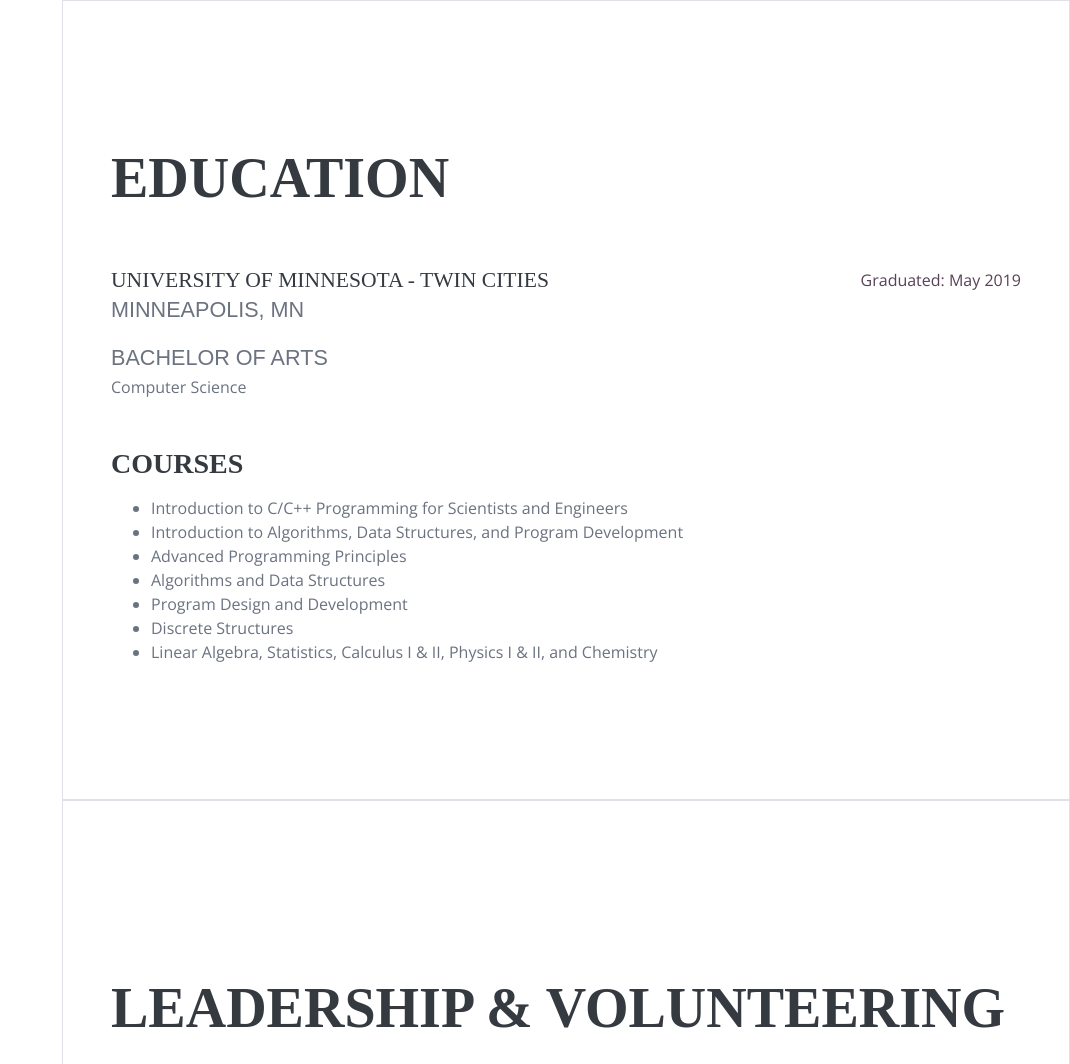
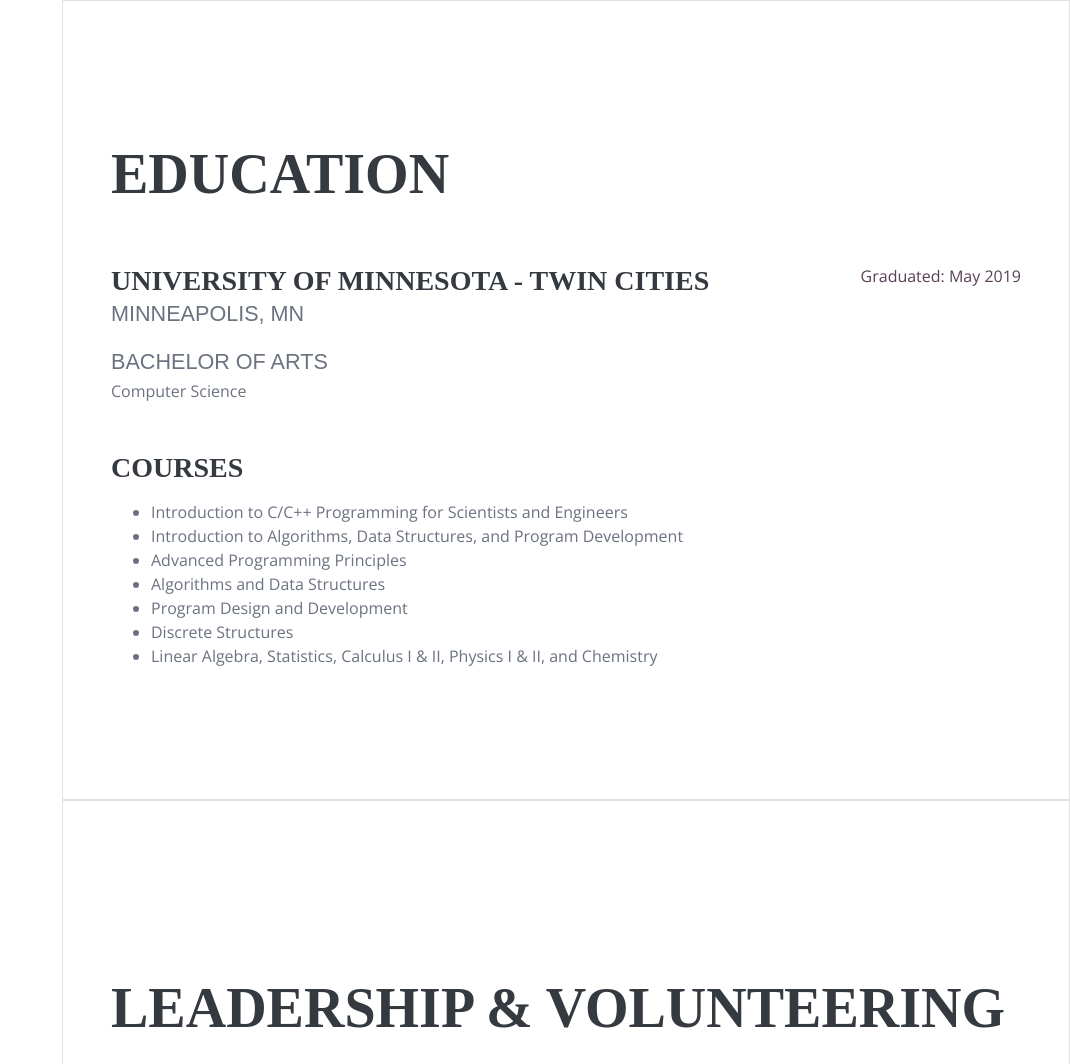
Before and after one commit to abdihashii/json_resume_site, an Astro site in the folder astro-client/: page / in a window 1280 px wide. Shown: the part 3960-5024 px from the top of the page, without its empty margins (210-1280 px from the left). Built offline with nearby package versions, Linux system fonts and the light colour scheme; Astro itself is replaced by a stand-in of ours; a web font is replaced by a local one.

Commit message:
fix h3 in education

```diff
--- a/astro-client/src/components/Education.astro
+++ b/astro-client/src/components/Education.astro
@@ -12,7 +12,7 @@
 	<article class="flex flex-row justify-between mb-12">
 		<!-- Institution info -->
 		<div class="text-gray-500">
-			<h3 class="uppercase font-medium text-[1.35rem]">{institution}</h3>
+			<h3 class="uppercase font-bold text-[1.75rem]">{institution}</h3>
 
 			<p
 				class="uppercase font-medium text-[1.35rem] mb-4"
```
